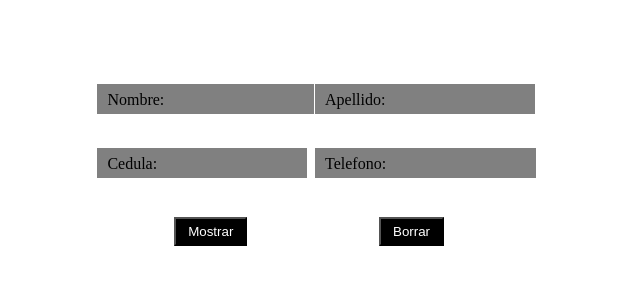
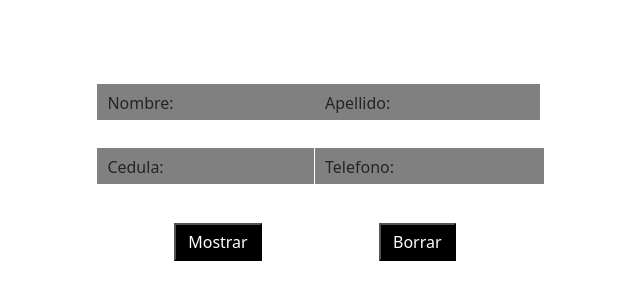
Before and after one commit to marxico/json-ajax, a plain HTML site: page docs/index.html in a window 1280 px wide. Shown: the part 108-408 px from the top of the page, without its empty margins (261-901 px from the left). Drawn offline with nearby package versions, Linux system fonts and the light colour scheme.

Commit message:
arreglo boost

```diff
--- a/docs/index.html
+++ b/docs/index.html
@@ -6,7 +6,7 @@
     <title>Ajax Json</title>
     <script src="jquery.min.js"></script>
     <link rel="stylesheet" href="style.css">
-
+    <link href="https://cdn.jsdelivr.net/npm/bootstrap@5.0.1/dist/css/bootstrap.min.css" rel="stylesheet" integrity="sha384-+0n0xVW2eSR5OomGNYDnhzAbDsOXxcvSN1TPprVMTNDbiYZCxYbOOl7+AMvyTG2x" crossorigin="anonymous">
 
 </head>
 <body>
```
